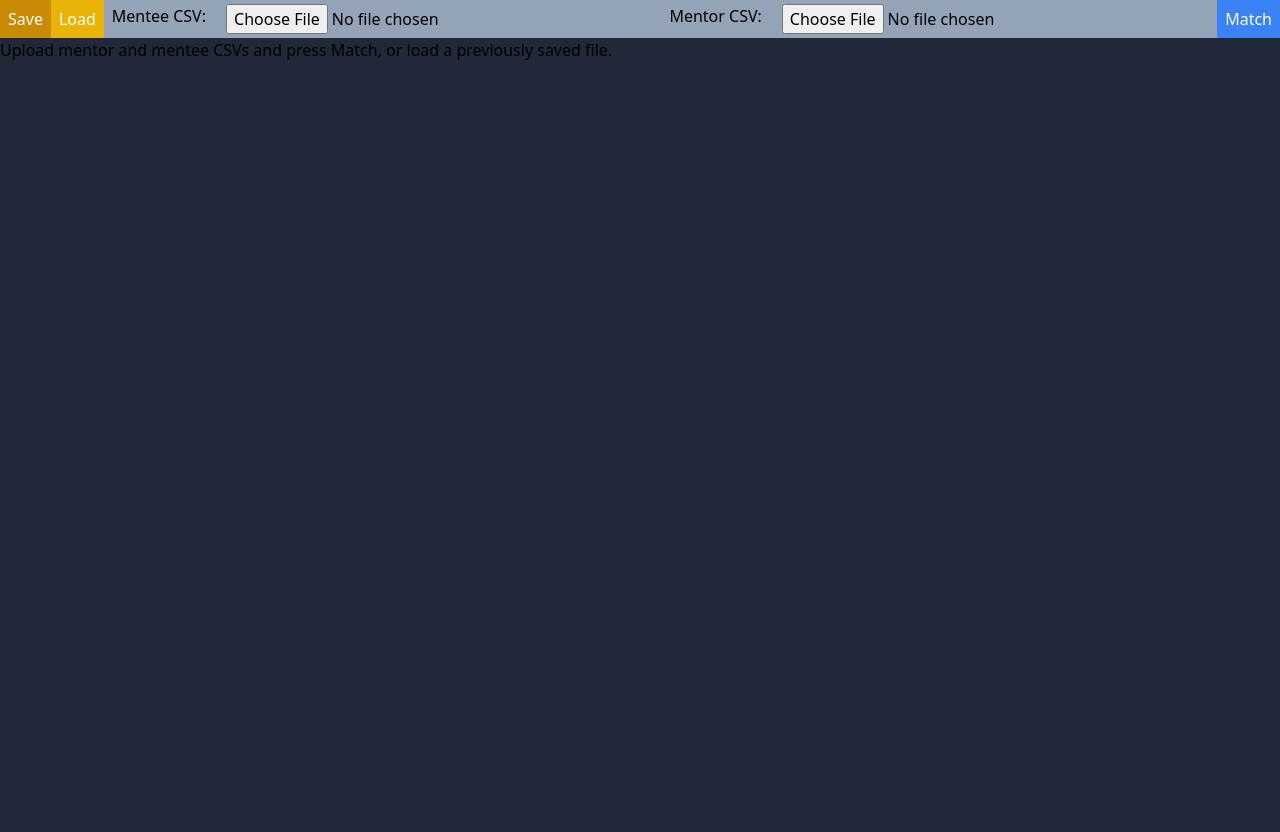
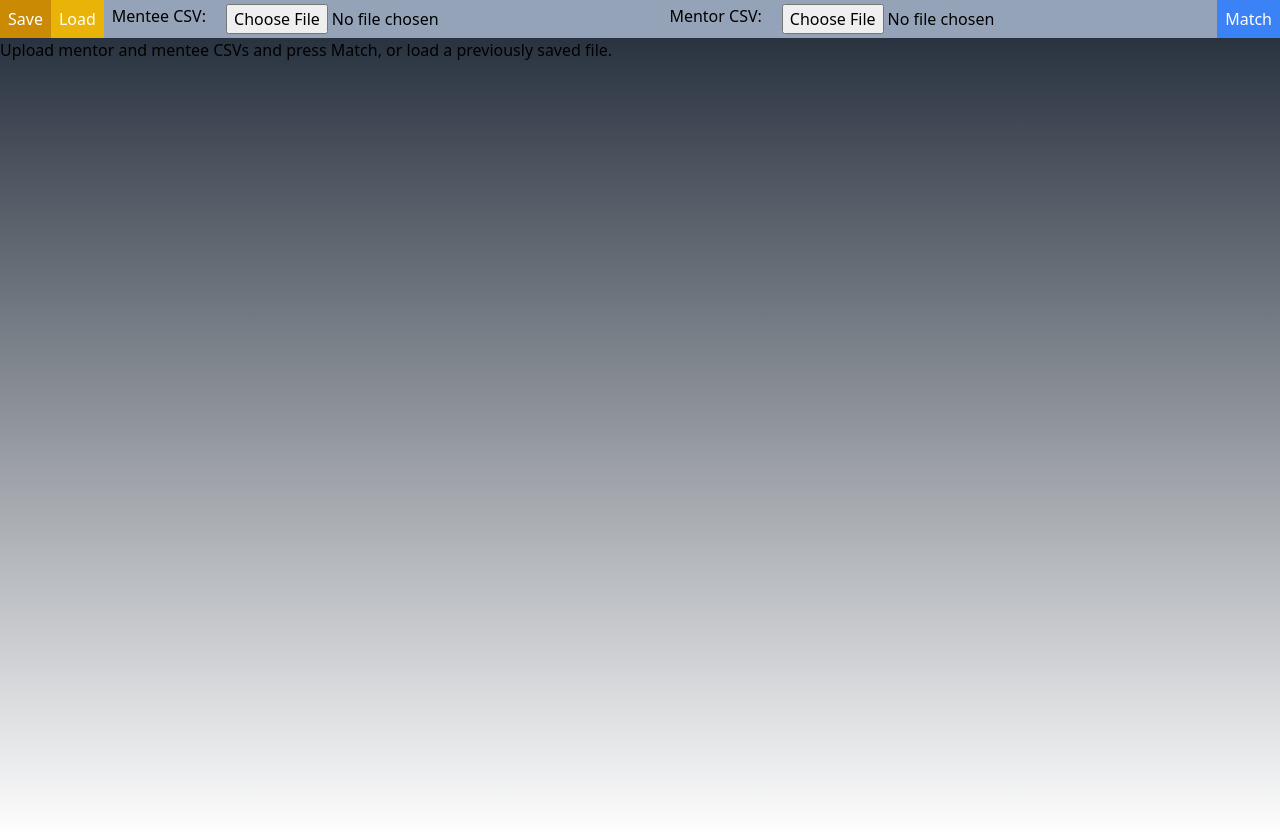
Before and after one commit to VanQueerClimbers/VQCMentorshipMatcher, a Next.js app: page / in a window 1280 px wide. Shown: the top 832 px of the page. Built offline with nearby package versions, Linux system fonts and the light colour scheme.

Commit message:
Fix background

```diff
--- a/app/page.tsx
+++ b/app/page.tsx
@@ -67,12 +67,12 @@ export default function Page() {
 
 
   return (
-    <body className="font-sans">
+    <body className="font-sans bg-gray-800">
       <MenuBar
         submitCallback={csvDataReceived}
         loadCallback={loadState}
         saveCallback={saveState}/>
-      <div className="h-screen w-screen bg-gray-800">
+      <div className="h-screen w-screen">
         { loading ? (
           <p>Loading...</p>
         ) : (<></>)}
```
